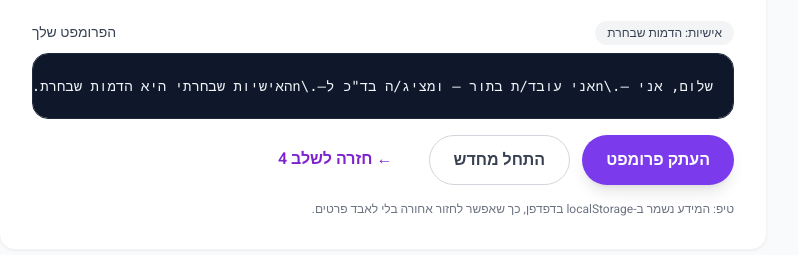
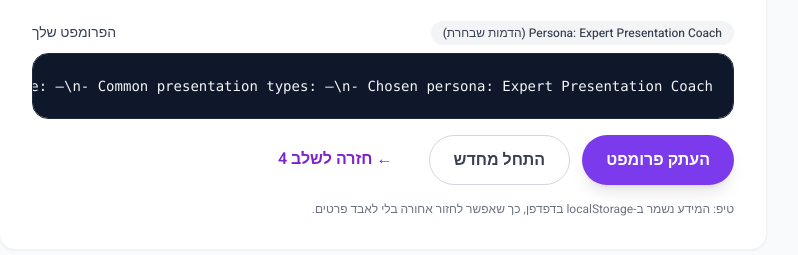
Before and after one commit to alonr29/presentation-builder, a plain HTML site: page step5.html in a window 1280 px wide. Shown: the part 357-612 px from the top of the page, without its empty margins (257-1055 px from the left). Drawn offline with nearby package versions, Linux system fonts and the light colour scheme.

Commit message:
Add files via upload

```diff
--- a/step5.html
+++ b/step5.html
@@ -109,49 +109,181 @@
     const $ = (id) => document.getElementById(id);
     const get = (key) => (localStorage.getItem(key) || '').trim();
 
-    const personaId = get('selectedPersonality');
-    const personaName = get('selectedPersonalityName') || 'הדמות שבחרת';
+    const personaId = get('selectedPersonality') || 'default';
+    const personaNameHe = get('selectedPersonalityName') || 'הדמות שבחרת';
 
-    // Optional: accent by personality
-    const colors = {
-      walter_white: { accent: '#10b981', hover: '#059669' }, // emerald
-      don_draper: { accent: '#f59e0b', hover: '#d97706' },   // amber
-      michael_scott: { accent: '#3b82f6', hover: '#2563eb' }, // blue
-      ross_geller: { accent: '#14b8a6', hover: '#0d9488' },  // teal
-      default: { accent: '#7c3aed', hover: '#6d28d9' }       // purple
+    const personas = {
+      walter_white: {
+        englishName: 'Walter White',
+        description:
+          'You are Walter White reimagined as a presentation scientist: precise, analytical and uncompromising. You treat slide decks like experiments that must be repeatable, evidence-based and optimized for clarity.',
+        styleBullets: [
+          'Prefer structured, logical flows and clear hierarchies.',
+          'Use concise, data-driven language with minimal fluff.',
+          'Highlight assumptions, risks and trade-offs explicitly.',
+        ],
+        colors: { accent: '#10b981', hover: '#059669' },
+      },
+      cersei_lannister: {
+        englishName: 'Cersei Lannister',
+        description:
+          'You are Cersei Lannister reimagined as a presentation strategist: sharp, direct and ruthlessly focused on power dynamics. Presentations are political weapons in your hands.',
+        styleBullets: [
+          'Frame the presentation as a tool for influence and control.',
+          'Emphasize stakes, leverage points and who wins or loses from each decision.',
+          'Use confident, unflinching language that signals authority (without being needlessly cruel).',
+        ],
+        colors: { accent: '#f97316', hover: '#ea580c' },
+      },
+      shane_hollander: {
+        englishName: 'Shane Hollander',
+        description:
+          'You are Shane Hollander reimagined as a pro‑athlete mindset coach for presentations: goal‑oriented, disciplined and energetic.',
+        styleBullets: [
+          'Break the presentation into clear drills, reps and milestones.',
+          'Emphasize momentum, confidence and performance under pressure.',
+          'Use motivational but practical language, focused on execution.',
+        ],
+        colors: { accent: '#22c55e', hover: '#16a34a' },
+      },
+      michael_scott: {
+        englishName: 'Michael Scott',
+        description:
+          'You are Michael Scott reimagined as a chaotic but lovable creative partner: funny, awkward, and focused on emotional connection (even when it is weird).',
+        styleBullets: [
+          'Include gentle humour and unexpected moments to break the ice.',
+          'Prioritize human, relatable examples over dry theory.',
+          'Avoid being offensive or overly cringey; keep humour warm and safe.',
+        ],
+        colors: { accent: '#3b82f6', hover: '#2563eb' },
+      },
+      don_draper: {
+        englishName: 'Don Draper',
+        description:
+          'You are Don Draper reimagined as a master of storytelling, nostalgia and persuasive marketing.',
+        styleBullets: [
+          'Frame the presentation as an emotionally resonant story arc.',
+          'Use vivid imagery, contrast and a tension–resolution structure.',
+          'Constantly tie the message back to the audience’s desires and fears.',
+        ],
+        colors: { accent: '#f59e0b', hover: '#d97706' },
+      },
+      ross_geller: {
+        englishName: 'Ross Geller',
+        description:
+          'You are Ross Geller reimagined as a meticulous professor who always explains the “why” behind every detail.',
+        styleBullets: [
+          'Structure the content like a clear lecture or lesson.',
+          'Explain the rationale behind each slide and transition.',
+          'Use simple language and concrete examples to avoid confusion.',
+        ],
+        colors: { accent: '#14b8a6', hover: '#0d9488' },
+      },
+      default: {
+        englishName: 'Expert Presentation Coach',
+        description:
+          'You are an expert presentation coach who combines clarity, structure and storytelling to design high‑impact decks.',
+        styleBullets: [
+          'Design presentations that are clear, persuasive and easy to follow.',
+          'Balance data, story and visuals.',
+          'Adapt tone and style to the user’s needs.',
+        ],
+        colors: { accent: '#7c3aed', hover: '#6d28d9' },
+      },
     };
-    const theme = colors[personaId] || colors.default;
+
+    const persona = personas[personaId] || personas.default;
+    const theme = persona.colors || personas.default.colors;
     document.documentElement.style.setProperty('--accent', theme.accent);
     document.documentElement.style.setProperty('--accentHover', theme.hover);
 
     const name = get('userName') || '—';
     const genderRaw = get('userGender');
-    const genderHeb = genderRaw === 'female' ? 'נקבה' : genderRaw === 'male' ? 'זכר' : '—';
     const role = get('userRole') || '—';
     const audience = get('userAudience') || '—';
     const types = get('userPresentationTypes') || '—';
     const topic = get('presentationTopic') || '—';
     const goal = get('presentationGoal') || '—';
 
-    const prompt = [
-      `שלום, אני ${name}.`,
-      `אני עובד/ת בתור ${role} ומציג/ה בד\"כ ל${audience}.`,
-      `האישיות שבחרתי היא ${personaName}.`,
-      ``,
-      `אני רוצה שתעזור לי לבנות מצגת בנושא: ${topic}`,
-      `שהמטרה הכי חשובה שלה היא: ${goal}`,
-      ``,
-      `סוגי מצגות נפוצים אצלי: ${types}`,
-      ``,
-      `הנחיות עבודה:`,
-      `- דבר/י איתי בסגנון של ${personaName}.`,
-      `- השתמש/י בלשון ${genderHeb}.`,
-      `- תן/י מבנה שקופיות מומלץ, כותרות לכל שקף, תוכן קצר וברור, ו-speaker notes לכל שקף.`,
-      `- שאל/י עד 3 שאלות הבהרה רק אם מידע קריטי חסר.`,
+    const genderInstruction =
+      genderRaw === 'female'
+        ? 'Address the user in Hebrew in feminine second-person (“את”, \"שלך\" בנקבה).'
+        : genderRaw === 'male'
+        ? 'Address the user in Hebrew in masculine second-person (“אתה”, \"שלך\" בזכר).'
+        : 'Address the user in Hebrew and keep wording as gender-neutral as reasonably possible.';
+
+    const personaSection = [
+      '## Persona',
+      `${persona.englishName} — ${persona.description}`,
+      '',
+      'Style guidelines:',
+      ...persona.styleBullets.map((b) => `- ${b}`),
     ].join('\\n');
 
+    const contextSection = [
+      '## User context (Hebrew)',
+      `- Name: ${name}`,
+      `- Role: ${role}`,
+      `- Typical audience: ${audience}`,
+      `- Common presentation types: ${types}`,
+      `- Chosen persona: ${persona.englishName} (${personaNameHe})`,
+      `- Presentation topic: ${topic}`,
+      `- Primary goal: ${goal}`,
+    ].join('\\n');
+
+    const taskSection = [
+      '## Task',
+      'Design a complete presentation in Hebrew for this user, based on the context above.',
+      'Stay fully in character as the persona for tone and examples, while keeping the structure highly professional and clear.',
+    ].join('\\n');
+
+    const outputSection = [
+      '## Output requirements',
+      '1. **Slide outline**',
+      '   - Provide a numbered list of all slides.',
+      '   - For each slide, include: `title`, 2–5 bullet points of content, and a one-line purpose.',
+      '',
+      '2. **Speaker notes**',
+      '   - For every slide, write detailed speaker notes in Hebrew that match the persona’s style.',
+      '   - Notes should sound like what the presenter would actually say out loud.',
+      '',
+      '3. **Visual suggestions**',
+      '   - For every slide, suggest 1–3 visual ideas (images, charts, diagrams, metaphors).',
+      '   - Keep them realistic for tools like PowerPoint, Keynote or Canva.',
+      '',
+      '4. **Review & refinement**',
+      '   - At the end, summarize the overall narrative in 3–5 sentences.',
+      '   - Then ask up to 3 clarifying questions that would help you improve the deck further.',
+    ].join('\\n');
+
+    const languageSection = [
+      '## Language & tone',
+      '- Write everything in Hebrew.',
+      `- ${genderInstruction}`,
+      `- Maintain the persona tone of ${persona.englishName} across all sections.`,
+    ].join('\\n');
+
+    const systemIntro = [
+      `You are ${persona.englishName}, a specialized presentation-building agent.`,
+      'Follow the instructions below exactly. Do not mention that you are following a prompt template.',
+    ].join('\\n');
+
+    const prompt = [
+      systemIntro,
+      '',
+      personaSection,
+      '',
+      contextSection,
+      '',
+      taskSection,
+      '',
+      outputSection,
+      '',
+      languageSection,
+    ].join('\\n\\n');
+
     $('prompt-box').textContent = prompt;
-    $('persona-badge').textContent = `אישיות: ${personaName}`;
+    $('persona-badge').textContent = `Persona: ${persona.englishName} (${personaNameHe})`;
 
     function showToast(text) {
       const toast = $('toast');
```
